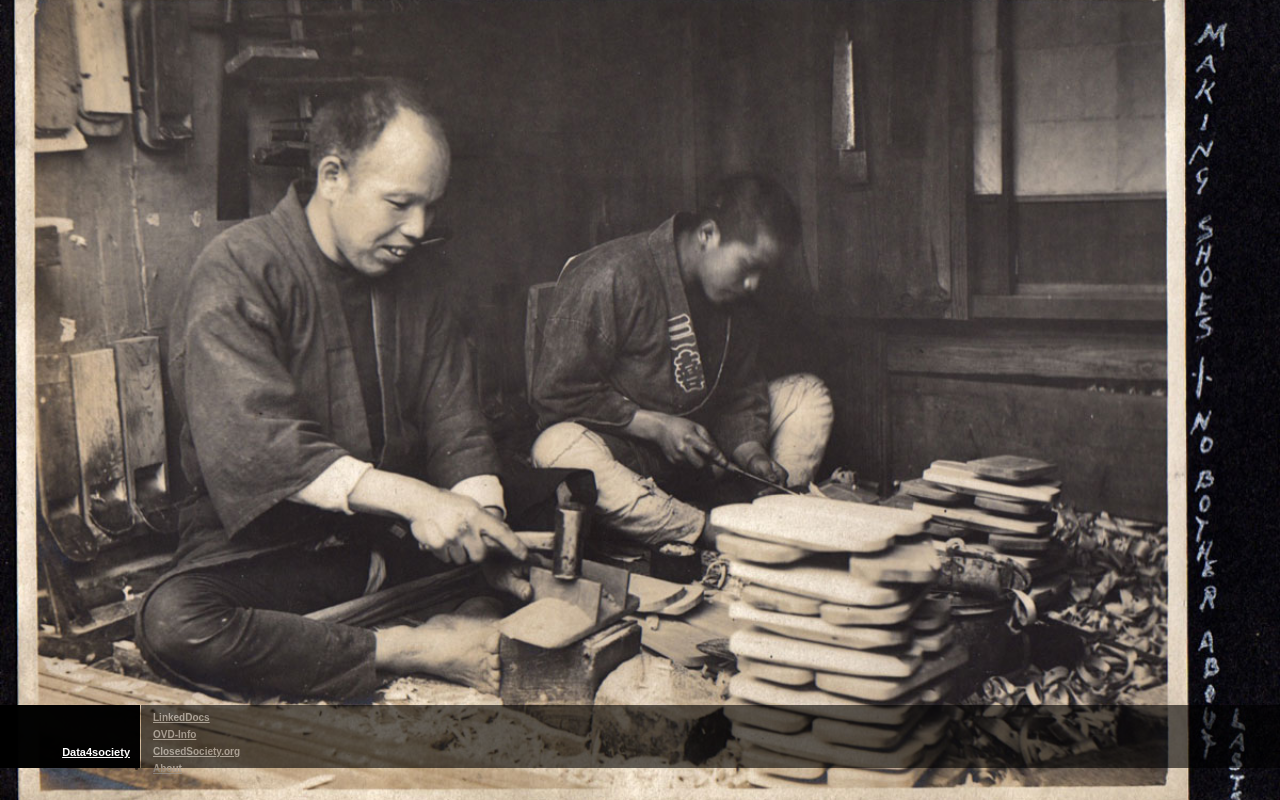
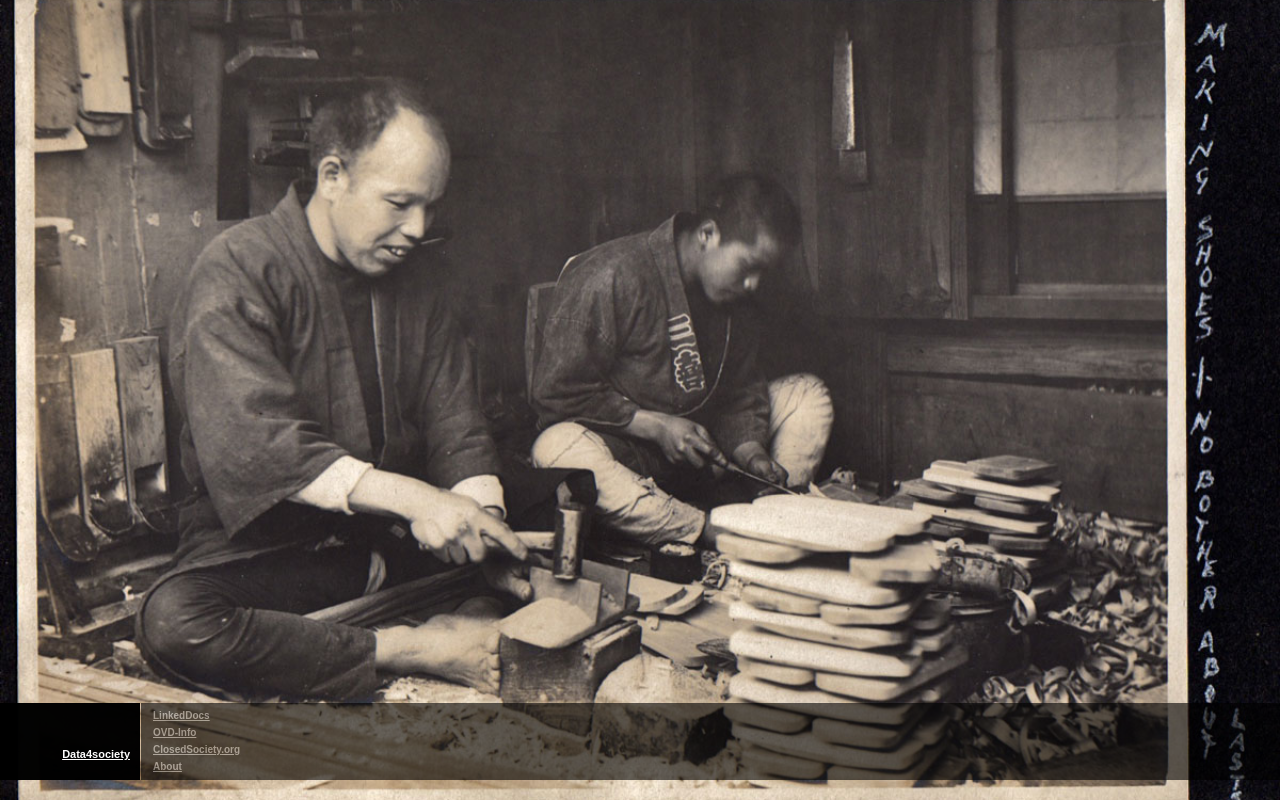
Before and after one commit to data4society/data4society.org, a plain HTML site: page index.html in a window 1280 px wide. Shown: the top 800 px of the page. Drawn offline with Linux system fonts and the light colour scheme.

Commit message:
Update app.css

```diff
--- a/app.css
+++ b/app.css
@@ -19,18 +19,18 @@ body {
 h1 {
 	position: relative;
 	left: -141px;
-	margin-bottom: -63px;
+	margin-bottom: -77px;
 	width: 140px;
 	opacity: 0.99;
 }
 
 h1 a {
-	padding:41px 10px 10px 0;
-  color:#fff;
-  background:#000;
-  font-size:11px;
-  text-align:right;
-  display:block;
+	padding:45px 10px 20px 0;
+	color:#fff;
+ 	background:#000;
+  	font-size:11px;
+  	text-align:right;
+  	display:block;
 }
 
 h1 a:hover {
@@ -38,7 +38,7 @@ h1 a:hover {
 }
 
 #menu{position:absolute;bottom:20px;left:141px;z-index:80;width:100%;line-height:12px}
-#menu div{height:56px;background:#000;opacity:0.6;filter:alpha(opacity=60);padding:7px 0 0 7px}
+#menu div{height:70px;background:#000;opacity:0.6;filter:alpha(opacity=60);padding:7px 0 0 7px}
 #menu ul{float:left;width:110px}
 #menu li a{height:17px;padding:0 5px;font-weight:bold;color:#999;display:block}
 #menu li a:hover,li.cur a{color:#fff}
```
